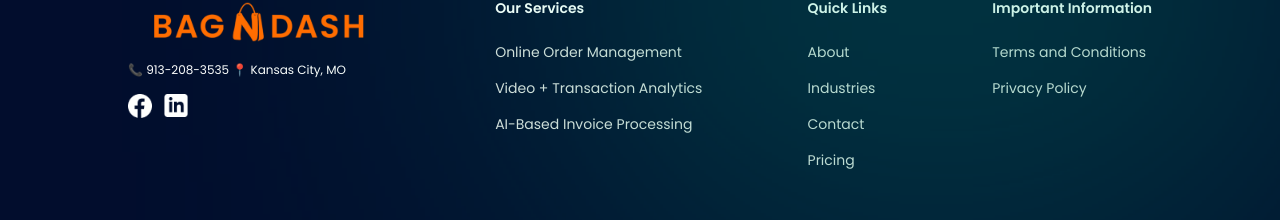
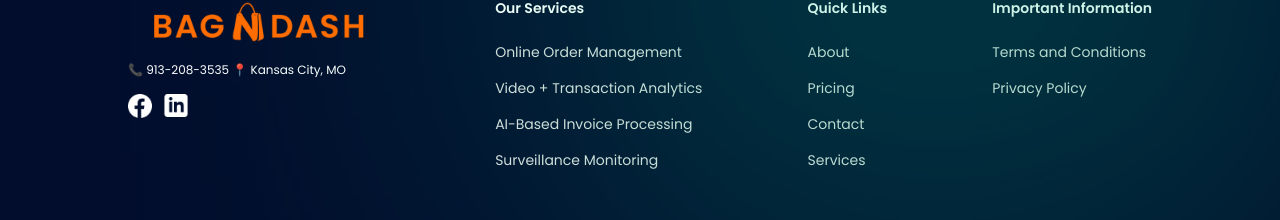
Before and after one commit to faizshaikh17/bagNdash, a Next.js app: page /about-us in a window 1280 px wide. Shown: the part 4773-4993 px from the top of the page. Built offline with nearby package versions, Linux system fonts and the light colour scheme.

Commit message:
fix: routes corrected

```diff
--- a/app/about-us/page.tsx
+++ b/app/about-us/page.tsx
@@ -104,7 +104,7 @@ export default function AboutUs() {
           <h1 className="text-center font-bold text-2xl md:text-3xl lg:text-[2.2rem] tracking-wide text-white mb-4 md:mb-8 px-4">
             Our Story
           </h1>
-          <div className='text-center text-sm md:text-base md:px-0 px-12  flex flex-col gap-8 items-center max-w-2xl'>
+          <div className='text-center text-white text-sm md:text-base md:px-0 px-12  flex flex-col gap-8 items-center max-w-2xl'>
 
             <p>
               Bag n Dash was born inside real liquor and convenience stores. As independent retailers, we saw firsthand the challenges of shoplifting, manual invoices, and scattered online orders. Large chains had advanced technology, but smaller retailers were left without affordable solutions.
--- a/app/globals.css
+++ b/app/globals.css
@@ -1,24 +1,14 @@
 @import "tailwindcss";
 
+/* Always dark mode */
 :root {
-  --background: #171717;
-  --foreground: #171717;
-}
-
-@theme inline {
-  --color-background: var(--background);
-  --color-foreground: var(--foreground);
+  --background: #171717;  /* main dark background */
+  --foreground: #ffffff;  /* main text color */
   --font-sans: var(--font-poppins), sans-serif;
   --font-mono: var(--font-geist-mono);
 }
 
-@media (prefers-color-scheme: dark) {
-  :root {
-    --background: #0a0a0a;
-    --foreground: #0a0a0a;
-  }
-}
-
+/* Body styling */
 body {
   background: var(--background);
   color: var(--foreground);
@@ -27,12 +17,22 @@ body {
   padding: 0;
 }
 
-
+/* Main container */
 main {
   min-height: 100vh;
 }
 
-
+/* Example: colorful buttons */
 .demo-button {
   background: linear-gradient(95.49deg, #F462F3 52.87%, #7B50FE 106.28%);
+  color: #ffffff; /* text stays white */
+  border: none;
+  padding: 0.75rem 1.5rem;
+  border-radius: 0.5rem;
+  cursor: pointer;
 }
+
+/* Tailwind dark mode disabled */
+html {
+  color-scheme: dark; /* forces dark mode for browser forms, scrollbars, etc. */
+}
--- a/components/footer.tsx
+++ b/components/footer.tsx
@@ -117,14 +117,17 @@ export default function Footer() {
                         <div className="flex flex-col gap-6">
                             <h3 className="text-white font-poppins font-semibold">Our Services</h3>
                             <div className="flex flex-col gap-4">
-                                <Link href="/services/online-order-management" className="text-[#E0E0E0] hover:text-white">
+                                <Link href="/online-order-management" className="text-[#E0E0E0] hover:text-white">
                                     Online Order Management
                                 </Link>
-                                <Link href="/services/video-transaction-analytics" className="text-[#E0E0E0] hover:text-white">
+                                <Link href="/video-transaction-analytics" className="text-[#E0E0E0] hover:text-white">
                                     Video + Transaction Analytics
                                 </Link>
-                                <Link href="/services/ai-invoice-processing" className="text-[#E0E0E0] hover:text-white">
+                                <Link href="/aibased-invoice-processing" className="text-[#E0E0E0] hover:text-white">
                                     AI-Based Invoice Processing
+                                </Link>
+                                <Link href="/surveillance-monitoring" className="text-[#E0E0E0] hover:text-white">
+                                    Surveillance Monitoring
                                 </Link>
                             </div>
                         </div>
@@ -132,10 +135,10 @@ export default function Footer() {
                         <div className="flex flex-col gap-6">
                             <h3 className="text-white font-poppins font-semibold">Quick Links</h3>
                             <div className="flex flex-col gap-4">
-                                <Link href="/about" className="text-[#E0E0E0] hover:text-white">About</Link>
-                                <Link href="/industries" className="text-[#E0E0E0] hover:text-white">Industries</Link>
+                                <Link href="/about-us" className="text-[#E0E0E0] hover:text-white">About</Link>
+                                <Link href="/pricing" className="text-[#E0E0E0] hover:text-white">Pricing</Link>
                                 <Link href="/contact" className="text-[#E0E0E0] hover:text-white">Contact</Link>
-                                <Link href="/pricing" className="text-[#E0E0E0] hover:text-white">Pricing</Link>
+                                <Link href="/video-transaction-analytics" className="text-[#E0E0E0] hover:text-white">Services</Link>
                             </div>
                         </div>
 
--- a/components/navbar.tsx
+++ b/components/navbar.tsx
@@ -250,8 +250,6 @@ export default function Navbar() {
       {/* Contact Modal - Now outside header */}
       {isContactOpen && (
         <>
-
-
           {/* Centered modal */}
           <div className="fixed inset-0 flex items-center justify-center z-[102] pointer-events-none">
             <div className="bg-[#1b2542] border border-white/50 text-white rounded-2xl p-8 max-w-xl w-full shadow-2xl mx-4 pointer-events-auto">
```
